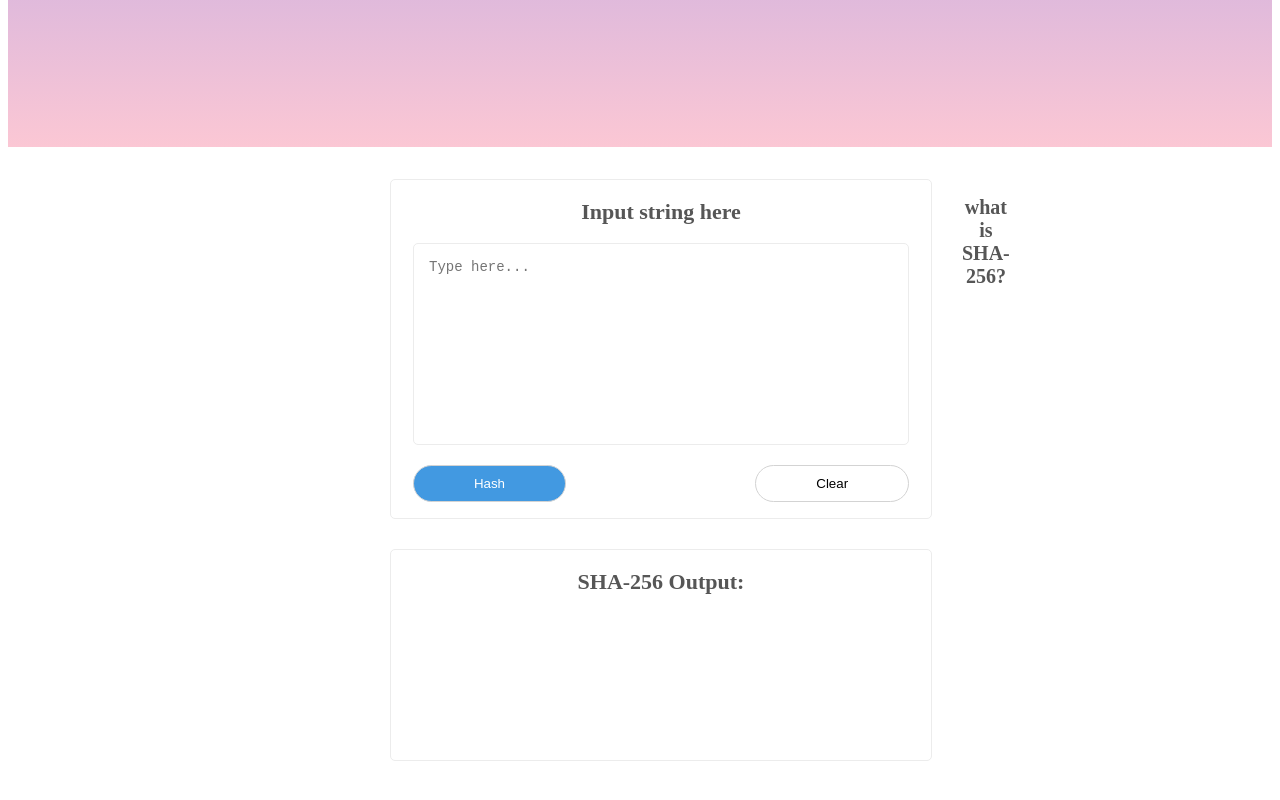
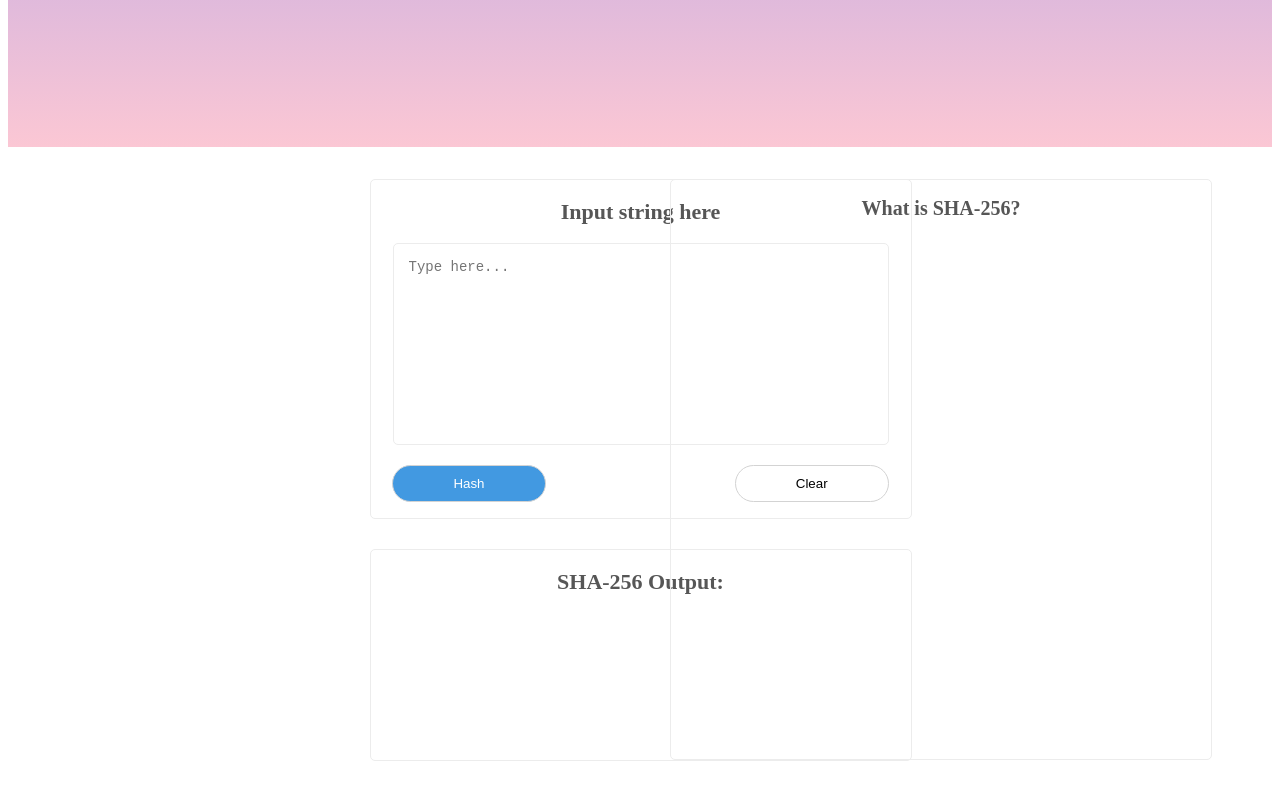
Before and after one commit to ptdanhhh/SHA256-Tool, a React (Create React App) app: page / in a window 1280 px wide. Shown: the part 410-1210 px from the top of the page. Built offline with nearby package versions, Linux system fonts and the light colour scheme.

Commit message:
Modified readme

```diff
--- a/src/App.js
+++ b/src/App.js
@@ -1,5 +1,6 @@
 import InputField from './InputField.js';
 import Header from './Header.js';
+
 
 
 function App() {
--- a/src/InputField.js
+++ b/src/InputField.js
@@ -39,7 +39,7 @@ function InputField() {
         {/* end hash-content */}
         <div className='sha-text'>
             <div className='sha-title'>
-              <h2>what is SHA-256?</h2>
+              <h2>What is SHA-256?</h2>
             </div>
         </div>
 
--- a/src/index.css
+++ b/src/index.css
@@ -14,17 +14,16 @@
 }
 
 .wrapperInput{
-  max-width: 500px;
-  margin: 0 auto;
   padding-top: 2em;
   padding-bottom: 2em;
   text-align: center;
   display: flex;
-  justify-content: space-between!important;
+  justify-content: space-evenly;
 }
 
 .hash-content{
-  flex-basis: 70%;
+  flex-basis: 50%;
+  text-align: cente;
 }
 
 .hash-content h2{
@@ -38,7 +37,7 @@
   background: white;
   border-radius: 5px;
   border: 1px solid #ececec;
-
+  margin-left: 57.2%;
 }
 
 .hash-in textarea{
@@ -59,6 +58,7 @@
   border-radius: 5px;
   border: 1px solid #ececec;
   margin-top: 30px;
+  margin-left: 57.2%;
 }
 
 .btn-in{
@@ -92,7 +92,7 @@
 
 
 .sha-text{
-  flex-basis: 30%;
+  flex-basis: 50%;
 
 }
 
@@ -103,4 +103,8 @@
 
 .sha-title{
   margin-left: 30px;
+  width: 540px;
+  height: 579px;
+  border-radius: 5px;
+  border: 1px solid #ececec;
 }
```
Also changed, not shown: 1 other file (tests, documents, lock files or other folders).
